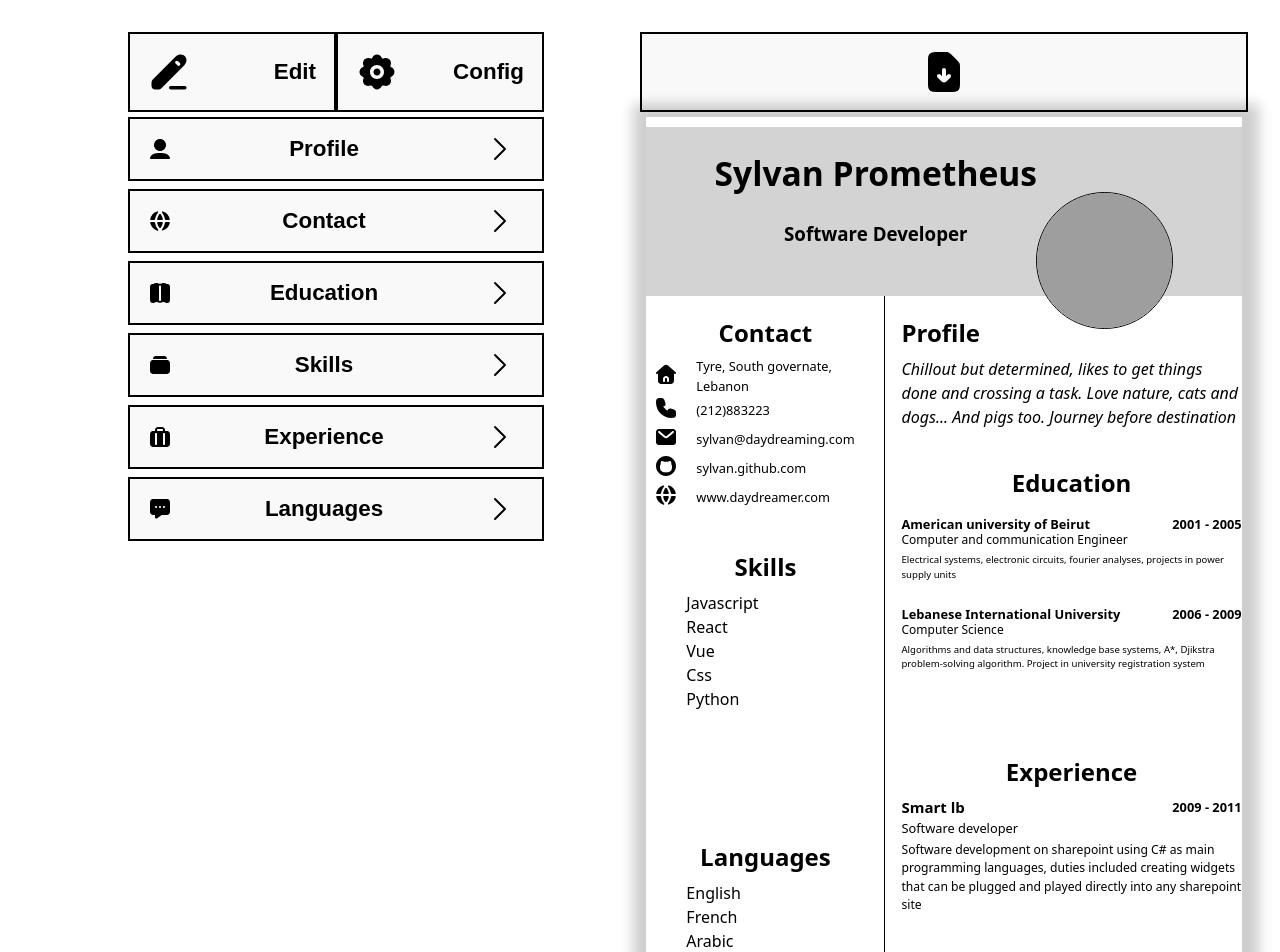
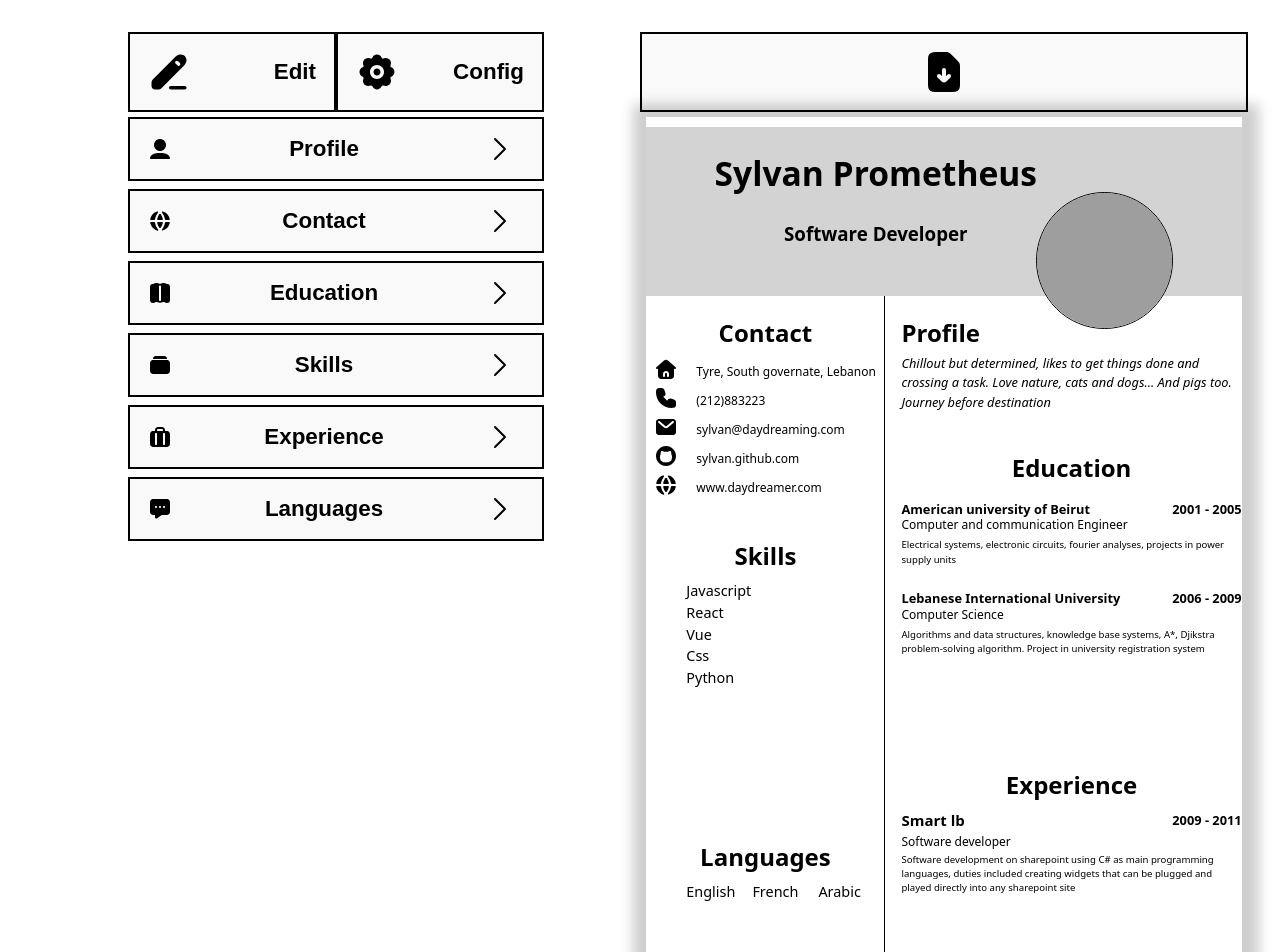
Before and after one commit to voiceinthedark/Resume-maker, a React (Vite) app: page / in a window 1280 px wide. Shown: the top 952 px of the page. Built offline with nearby package versions, Linux system fonts and the light colour scheme; grey boxes are pictures that could not be loaded.

Commit message:
Resume preview style tweaking
style(preview): conform font size to be adaptable by scale

```diff
--- a/package.json
+++ b/package.json
@@ -3,7 +3,7 @@
   "email": "darkrisingforce@gmail.com",
   "homepage": "",
   "private": true,
-  "version": "0.14.46",
+  "version": "0.14.53",
   "type": "module",
   "scripts": {
     "dev": "vite",
--- a/src/styles/resumecontact.css
+++ b/src/styles/resumecontact.css
@@ -21,7 +21,7 @@
       display: flex;
       place-items: center;
       gap: 18px;
-      font-size: 80%;
+      font-size: 75%;
       font-weight: 300;
     }
   }
--- a/src/styles/resumeexperience.css
+++ b/src/styles/resumeexperience.css
@@ -32,12 +32,12 @@
       }
 
       .experience-item-role {
-        font-size: 80%;
+        font-size: 75%;
         margin-top: -15px;
       }
 
       .experience-item-description {
-        font-size: 76%;
+        font-size: 60%;
         margin-top: -10px;
       }
     }
--- a/src/styles/resumelanguages.css
+++ b/src/styles/resumelanguages.css
@@ -7,14 +7,16 @@
   }
 
   .languages-list{
-    display: flex;
-    flex-direction: column;
-    align-items: flex-start;
+    display: grid;
+    grid-template-columns: repeat(3, 1fr) ;
+    grid-auto-rows: minmax(20px, 1fr);
     list-style: none;
+    justify-items: start;
     /* padding-left: 8px; */
 
     .languages-item{
       text-transform: capitalize;
+      font-size: 90%;
     }
   }
 }
--- a/src/styles/resumeprofile.css
+++ b/src/styles/resumeprofile.css
@@ -7,6 +7,7 @@
     margin-bottom: -10px;
   }
   .preview-bio{
+    font-size: 80%;
     font-style: italic;
     text-align: left;
   }
--- a/src/styles/resumeskill.css
+++ b/src/styles/resumeskill.css
@@ -16,6 +16,7 @@
 
     .skill-item{
       text-transform: capitalize;
+      font-size: 90%;
     }
   }
 }
```
